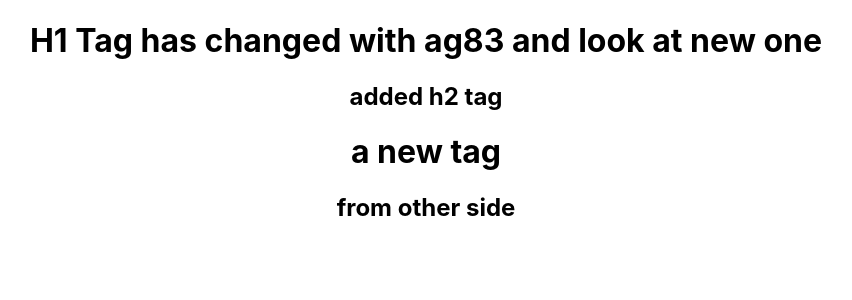
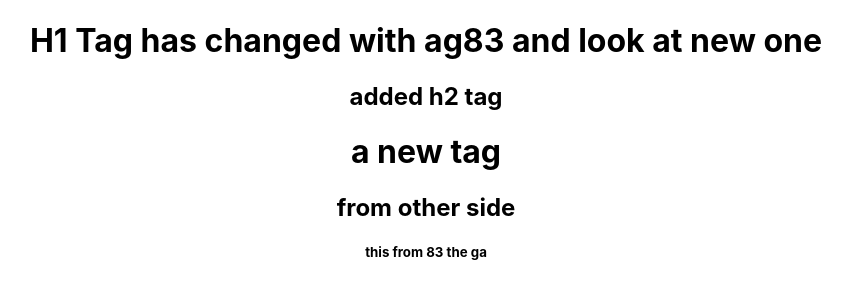
Before and after one commit to thegartak/prodtry-client, a React (Create React App) app: page / in a window 1280 px wide. Shown: the top 300 px of the page, without its empty margins (214-1066 px from the left). Built offline with nearby package versions, Linux system fonts and the light colour scheme.

Commit message:
this from 83 the ga

```diff
--- a/src/components/SomeModule.tsx
+++ b/src/components/SomeModule.tsx
@@ -40,6 +40,7 @@ const SomeModule = () => {
           <h2>added h2 tag</h2>
           <h1>a new tag</h1>
           <h2>from other side</h2>
+          <h5>this from 83 the ga</h5>
         </>
     )
 
```
